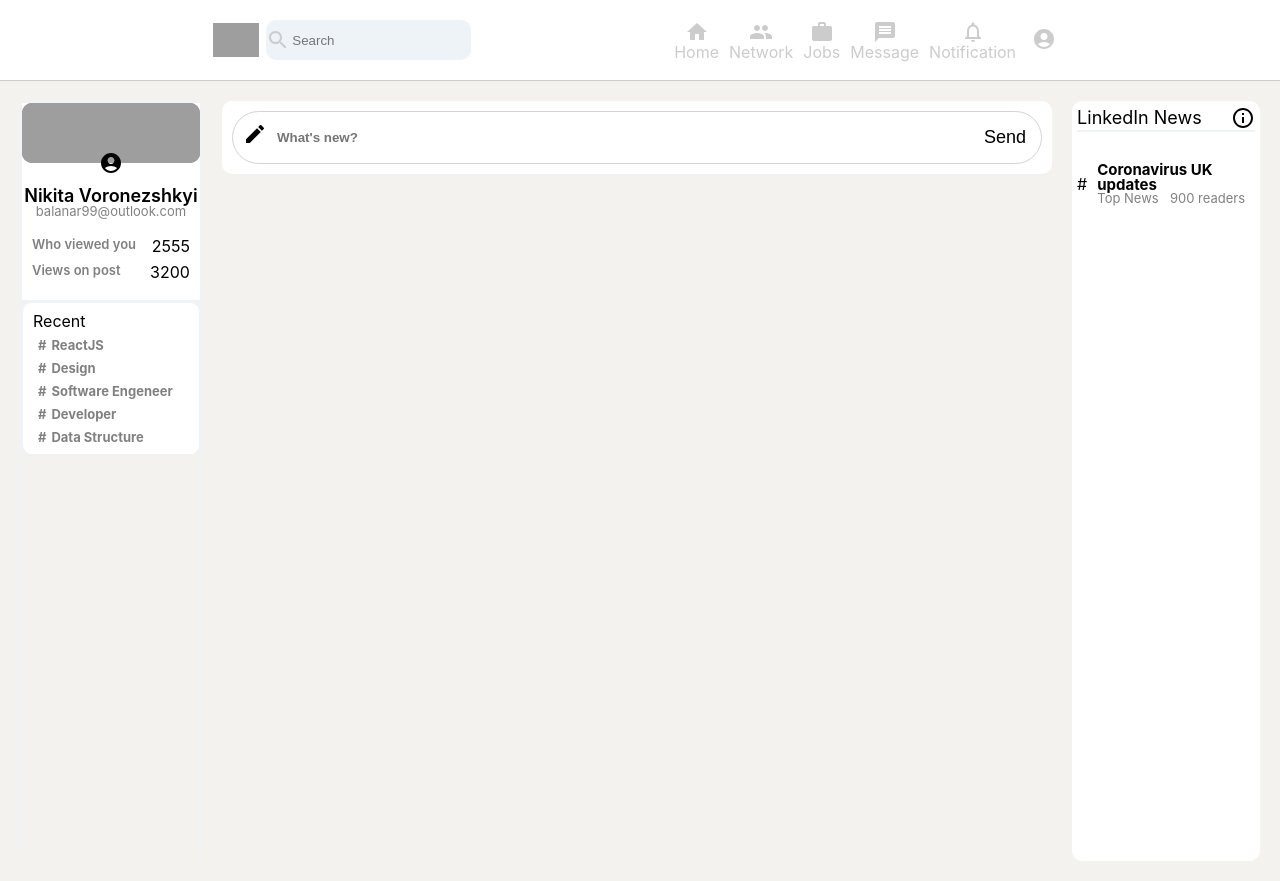
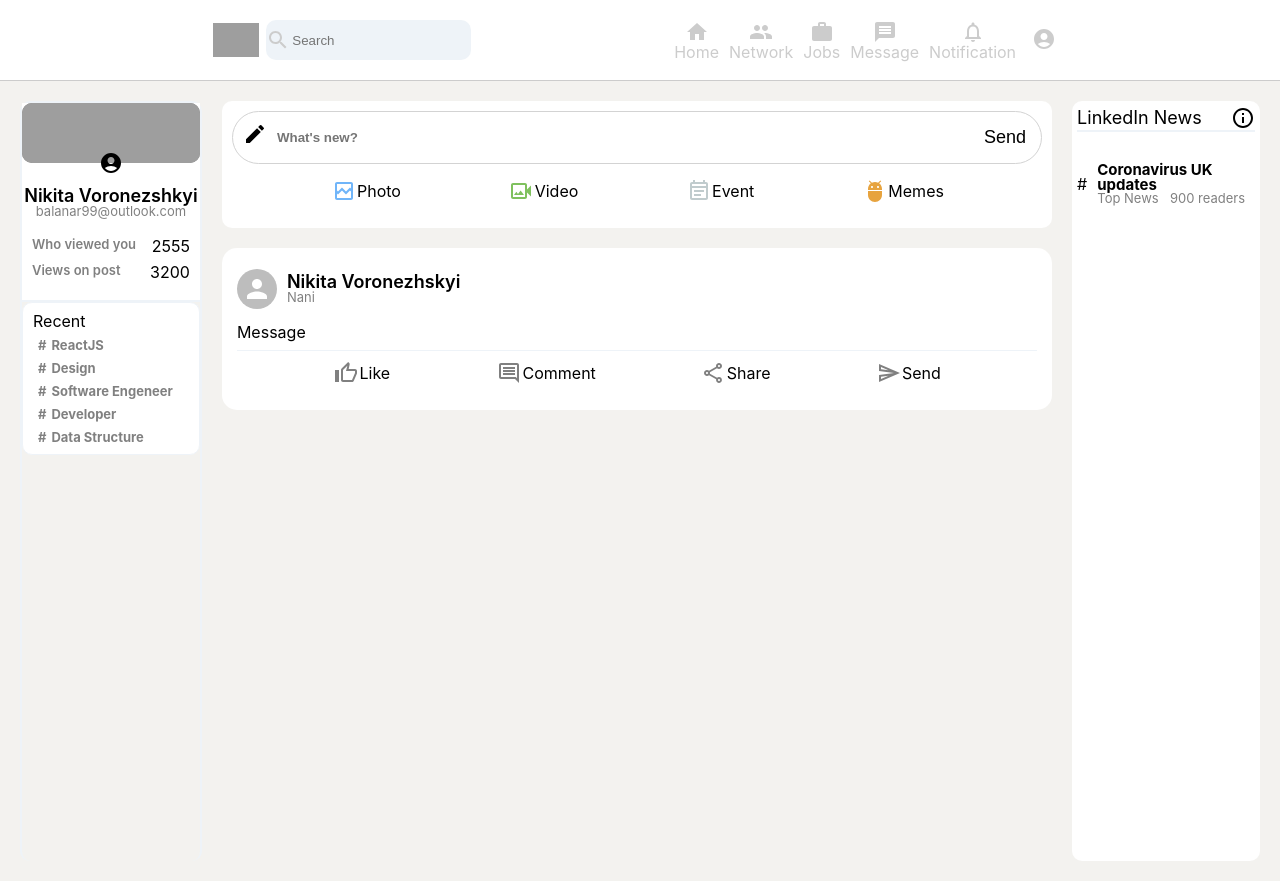
Before and after one commit to NikitaVoronezhskyi/LinkedIN_Clone, a React (Create React App) app: page / in a window 1280 px wide. Built offline with nearby package versions, Linux system fonts and the light colour scheme; grey boxes are pictures that could not be loaded.

Commit message:
start integrating firabase

```diff
--- a/package.json
+++ b/package.json
@@ -11,6 +11,7 @@
     "@testing-library/jest-dom": "^5.16.4",
     "@testing-library/react": "^13.3.0",
     "@testing-library/user-event": "^14.2.0",
+    "firebase": "^9.8.2",
     "react": "^18.1.0",
     "react-dom": "^18.1.0",
     "react-redux": "^8.0.2",
--- a/src/components/Feed.css
+++ b/src/components/Feed.css
@@ -6,6 +6,7 @@
 .feed__inputContainer{
     display: flex;
     justify-content: space-evenly;
+    flex-direction: column;
     background: white;
     padding: 10px;
     border-radius: 10px;
@@ -45,3 +46,9 @@
 .feed__input > form > button:hover{
     background: whitesmoke;
 }
+
+.feed__inputOptions{
+    padding: 5px 0;
+    display: flex;
+    justify-content: space-evenly;
+}
--- a/src/components/Feed.js
+++ b/src/components/Feed.js
@@ -1,8 +1,27 @@
-import React from "react";
+import React, { useEffect, useState } from "react";
 import "./Feed.css";
 import CreateIcon from "@mui/icons-material/Create";
+import Post from "./Post";
+import BrokenImageOutlinedIcon from '@mui/icons-material/BrokenImageOutlined';
+import VideoCameraBackOutlinedIcon from '@mui/icons-material/VideoCameraBackOutlined';
+import EventNoteOutlinedIcon from '@mui/icons-material/EventNoteOutlined';
+import AdbOutlinedIcon from '@mui/icons-material/AdbOutlined';
+import InputOption from "./InputOption";
+import { db } from "./firebase";
+const Feed = () => {
 
-const Feed = () => {
+const [posts,setPosts] = useState([])
+
+useEffect(()=>{
+
+},[])
+
+const sendPost = (e) =>{
+  e.preventDefault();
+
+
+}
+
   return (
     <div className="feed">
       <div className="feed__inputContainer">
@@ -10,13 +29,20 @@ const Feed = () => {
           <CreateIcon />
           <form>
             <input  placeholder="What's new?" type="text" />
-            <button type="submit">Send</button>
+            <button type="submit" onClick={sendPost}>Send</button>
           </form>
         </div>
-        <div className="feed__inputOption">
-
+        <div className="feed__inputOptions">
+          <InputOption Title="Photo" Icon={BrokenImageOutlinedIcon} Color="#70b5f9"/>
+          <InputOption Title="Video" Icon={VideoCameraBackOutlinedIcon} Color="#7fc15e"/>
+          <InputOption Title="Event" Icon={EventNoteOutlinedIcon} Color="#c0cbcd"/>
+          <InputOption Title="Memes" Icon={AdbOutlinedIcon} Color="#e7a33e"/>
         </div>
       </div>
+      {posts.map((singlePost)=>{
+        return <Post/>
+      })}
+      <Post/>
     </div>
   );
 };
--- /dev/null
+++ b/src/components/InputOption.css
@@ -0,0 +1,12 @@
+.inputOption{
+    cursor: pointer;
+    display: flex;
+    align-items: center;
+    padding: 10px;
+    gap: 2%;
+}
+
+.inputOption:hover{
+    border-radius: 20px;
+    background: whitesmoke;
+}
--- /dev/null
+++ b/src/components/InputOption.js
@@ -0,0 +1,13 @@
+import React from 'react';
+import "./InputOption.css";
+
+const InputOption = ({Title,Icon,Color}) => {
+  return (
+    <div className='inputOption'>
+     <Icon style={{color:Color}}/>
+     <h4>{Title}</h4>
+    </div>
+  )
+}
+
+export default InputOption
--- /dev/null
+++ b/src/components/Post.css
@@ -0,0 +1,36 @@
+.post{
+    background: white;
+    padding: 15px;
+    border-radius: 15px;
+    margin-top: 20px;
+}
+
+
+.post__buttons{
+    border-top: 1px solid var(--light-grey);
+    display: flex;
+    justify-content: space-evenly;
+}
+
+.post__haeder{
+    display: flex;
+    align-items: center;
+}
+
+.post__body{
+    padding: 10px 0;
+}
+
+.post__info{
+    padding: 10px;
+}
+
+.post__info-title{
+    font-size: 18px;
+    font-weight: 600;
+}
+
+.post__info-text{
+    font-size: 13px;
+    color: var(--darker-grey);
+}
--- /dev/null
+++ b/src/components/Post.js
@@ -0,0 +1,33 @@
+import React from 'react'
+import "./Post.css"
+import { Avatar } from '@mui/material'
+import InputOption from './InputOption'
+import ThumbUpOutlinedIcon from '@mui/icons-material/ThumbUpOutlined';
+import InsertCommentOutlinedIcon from '@mui/icons-material/InsertCommentOutlined';
+import ShareOutlinedIcon from '@mui/icons-material/ShareOutlined';
+import SendOutlinedIcon from '@mui/icons-material/SendOutlined';
+
+const Post = (Name,Description,Message,photoUrl) => {
+  return (
+    <div className='post'>
+        <div className="post__haeder">
+            <Avatar/>
+            <div className="post__info">
+            <h2 className='post__info-title'>Nikita Voronezhskyi</h2>
+            <p className='post__info-text'>Nani</p>
+        </div>
+        </div>
+        <div className="post__body">
+            <p className='post__body-text'>Message</p>
+        </div>
+        <div className="post__buttons">
+            <InputOption Icon={ThumbUpOutlinedIcon} Title="Like" Color="grey"/>
+            <InputOption Icon={InsertCommentOutlinedIcon} Title="Comment" Color="grey"/>
+            <InputOption Icon={ShareOutlinedIcon} Title="Share" Color="grey"/>
+            <InputOption Icon={SendOutlinedIcon} Title="Send" Color="grey"/>
+        </div>
+    </div>
+  )
+}
+
+export default Post
--- /dev/null
+++ b/src/components/firebase.js
@@ -0,0 +1,20 @@
+import { initializeApp } from "firebase/app";
+import { getAuth } from "firebase/auth";
+import {getFirestore}  from "firebase/firestore"
+
+// For Firebase JS SDK v7.20.0 and later, measurementId is optional
+const firebaseConfig = {
+    apiKey: "AIzaSyCfFRQxV-kR2iP1mPhD_cF4UJ8KQwCJXLA",
+    authDomain: "linkedin-rqu.firebaseapp.com",
+    projectId: "linkedin-rqu",
+    storageBucket: "linkedin-rqu.appspot.com",
+    messagingSenderId: "161102543463",
+    appId: "1:161102543463:web:07ea21ac5caed7e6ab32c2",
+    measurementId: "G-T7H832MF42"
+  };
+
+const app = initializeApp(firebaseConfig);
+const db = getFirestore();
+const auth = getAuth();
+
+export {db,auth}
```
Also changed, not shown: 1 other file (tests, documents, lock files or other folders).
